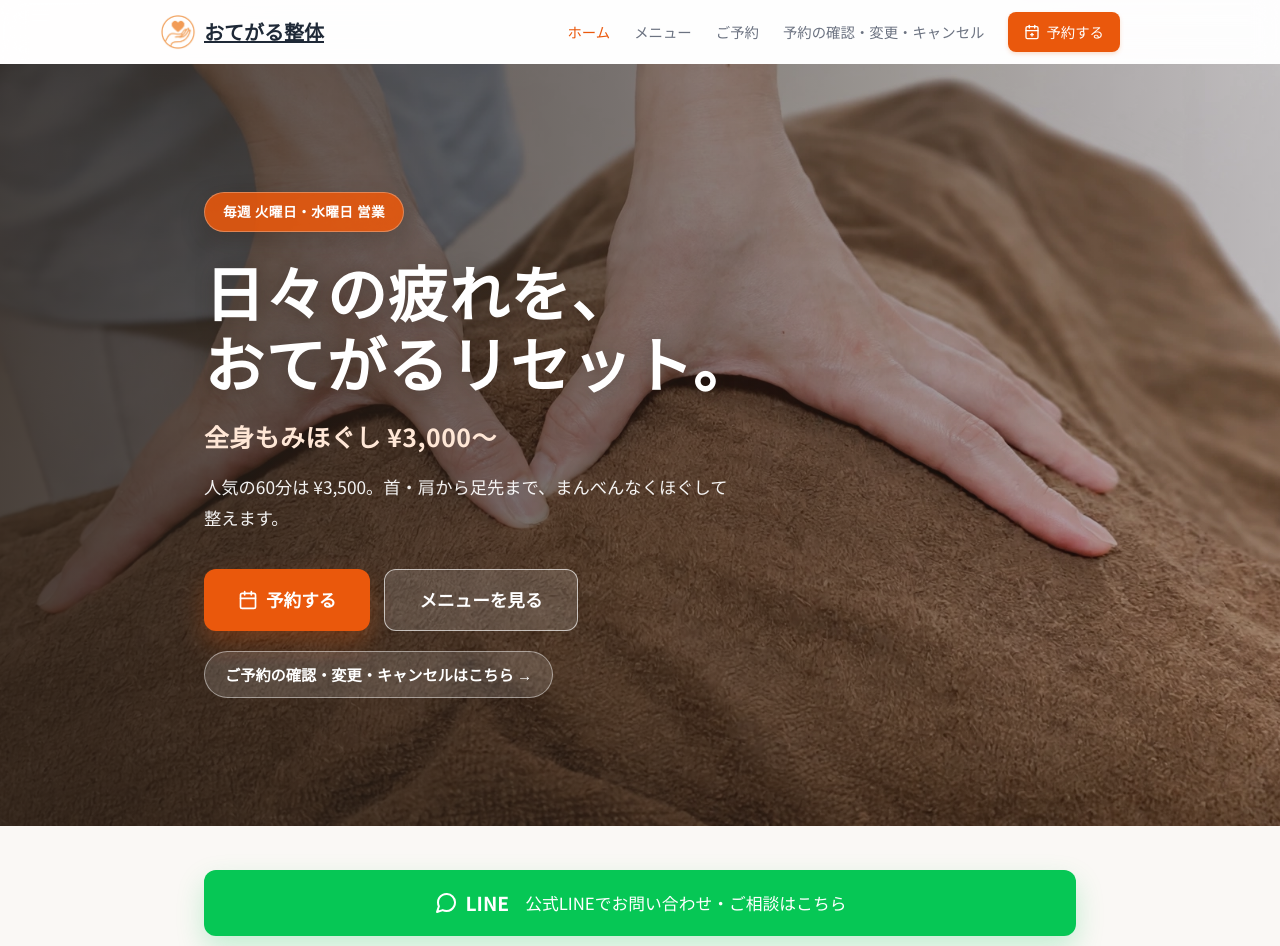
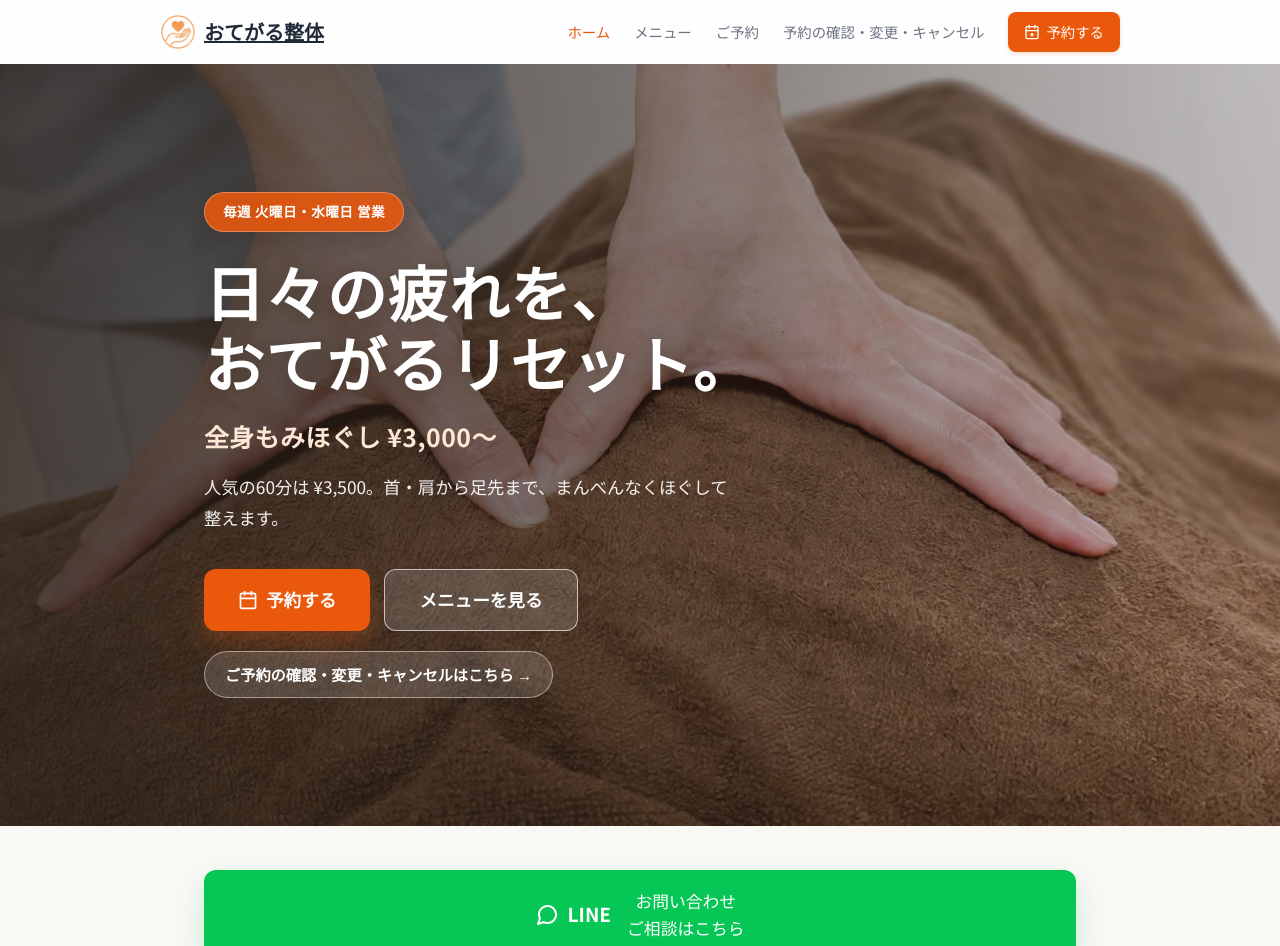
Before and after one commit to otegarubody-cloud/otegaru.body, a Next.js app in the folder otegaru-system/: page / in a window 1280 px wide. Shown: the top 946 px of the page. Built offline with nearby package versions, Linux system fonts and the light colour scheme; no server answers; the database is empty.

Commit message:
Shorten LINE banner text to two lines

```diff
--- a/otegaru-system/src/app/page.tsx
+++ b/otegaru-system/src/app/page.tsx
@@ -64,7 +64,7 @@ export default async function Home() {
         <div className="container">
           <Link href={settings.line_url} target="_blank" className="btn-line" style={{ display: 'flex', alignItems: 'center', justifyContent: 'center', gap: '8px' }}>
             <svg width="24" height="24" viewBox="0 0 24 24" fill="none" stroke="#ffffff" strokeWidth="2" strokeLinecap="round" strokeLinejoin="round"><path d="M21 11.5a8.38 8.38 0 0 1-.9 3.8 8.5 8.5 0 0 1-7.6 4.7 8.38 8.38 0 0 1-3.8-.9L3 21l1.9-5.7a8.38 8.38 0 0 1-.9-3.8 8.5 8.5 0 0 1 4.7-7.6 8.38 8.38 0 0 1 3.8-.9h.5a8.48 8.48 0 0 1 8 8v.5z"></path></svg>
-            <strong>LINE</strong> <span className="line-text">公式LINEでお問い合わせ・ご相談はこちら</span>
+            <strong>LINE</strong> <span className="line-text">お問い合わせ<br />ご相談はこちら</span>
           </Link>
         </div>
       </section>
```
